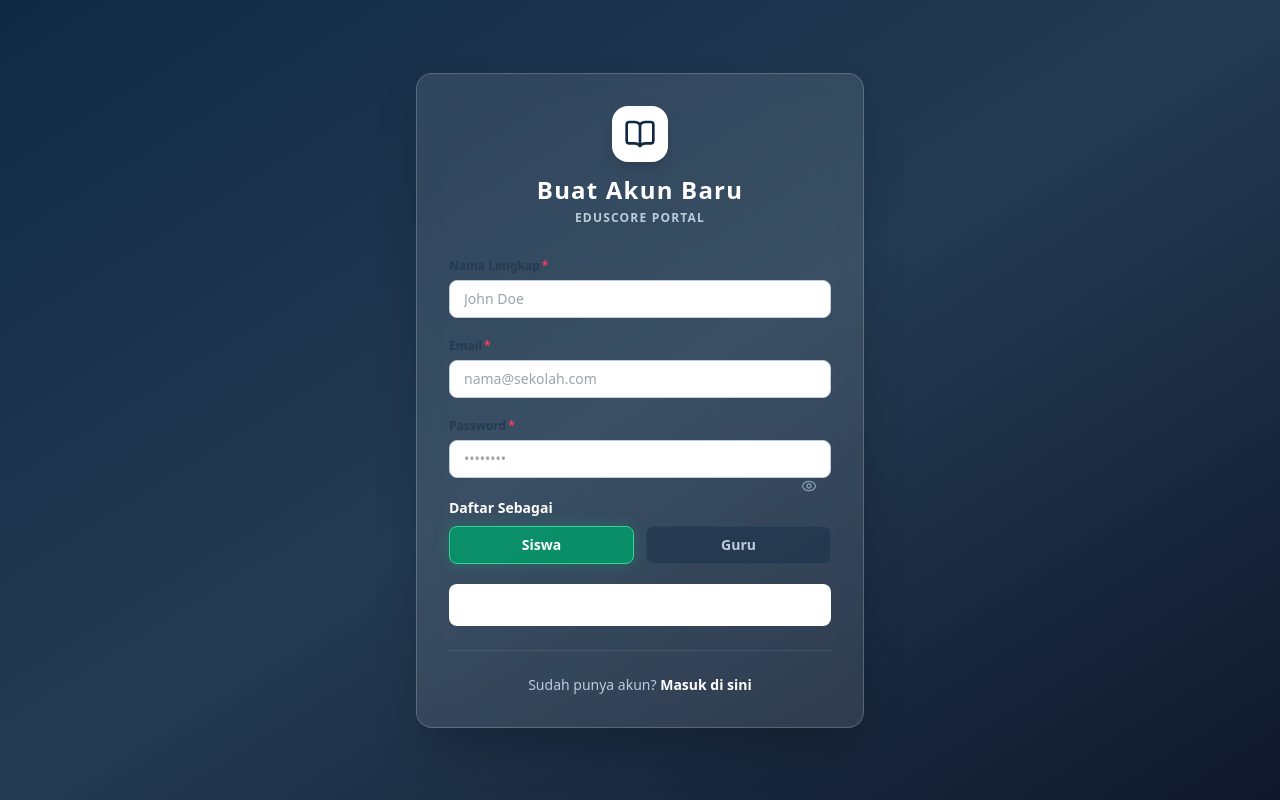
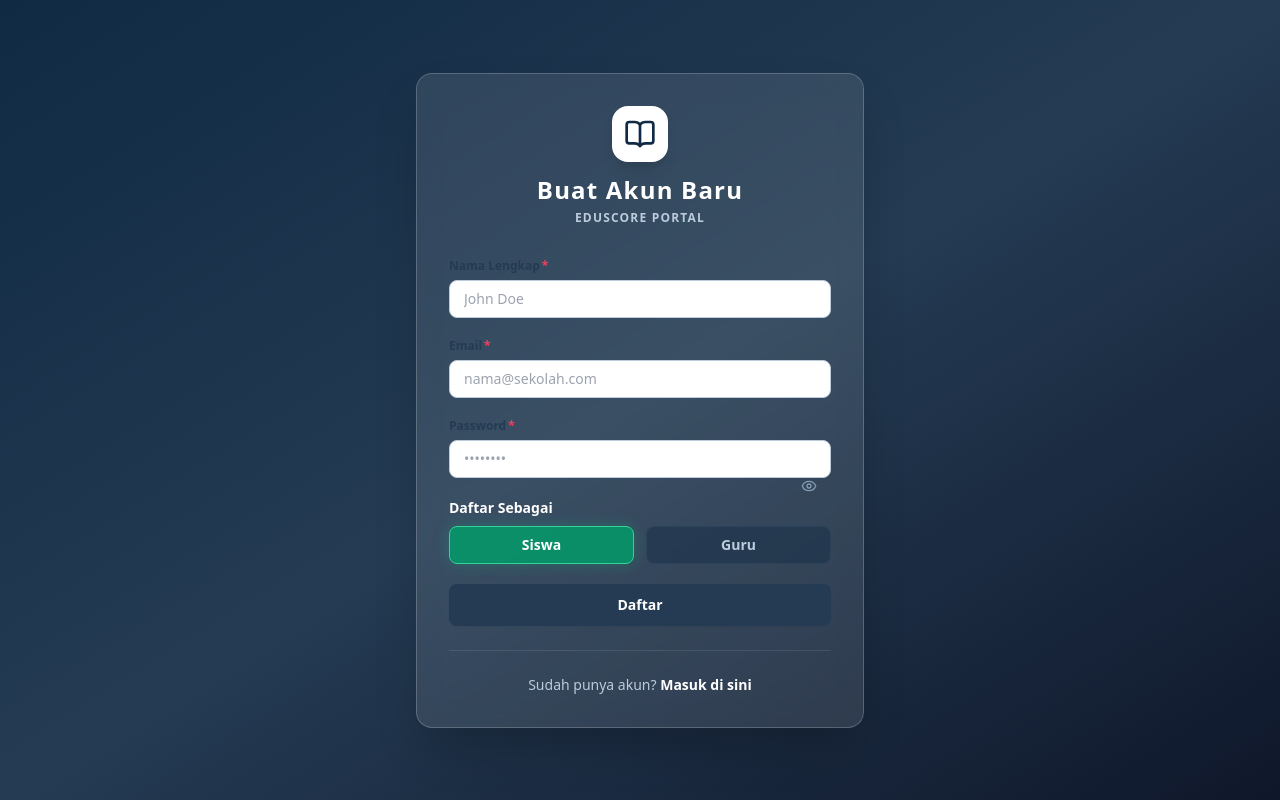
Before and after one commit to FathanMuhammad/EduScore, a React (Vite) app: page /register in a window 1280 px wide. Built offline with nearby package versions, Linux system fonts and the light colour scheme; no server answers.

Commit message:
feat(auth) : change auth register rules

```diff
--- a/src/pages/auth/Login.jsx
+++ b/src/pages/auth/Login.jsx
@@ -121,7 +121,7 @@ export default function Login() {
           <Button
             type="submit"
             variant="primary"
-            className="w-full py-2.5 mt-2 bg-white hover:bg-navy-50 text-navy-900 border border-transparent shadow-md hover:scale-[1.01]"
+            className="w-full py-2.5 mt-2 bg-navy-10 hover:bg-navy-50 text-navy-900 border border-transparent shadow-md hover:scale-[1.01]"
             loading={loading}
           >
             Masuk
--- a/src/pages/auth/Register.jsx
+++ b/src/pages/auth/Register.jsx
@@ -147,22 +147,20 @@ export default function Register() {
               <button
                 type="button"
                 onClick={() => setRole('siswa')}
-                className={`py-2 px-4 rounded-lg font-bold text-sm transition-all border ${
-                  role === 'siswa'
+                className={`py-2 px-4 rounded-lg font-bold text-sm transition-all border ${role === 'siswa'
                     ? 'bg-emerald-600/90 text-white border-emerald-400 shadow-[0_0_15px_rgba(16,185,129,0.3)]'
                     : 'bg-navy-900/40 text-navy-200 border-navy-700/50 hover:bg-navy-800/60'
-                }`}
+                  }`}
               >
                 Siswa
               </button>
               <button
                 type="button"
                 onClick={() => setRole('guru')}
-                className={`py-2 px-4 rounded-lg font-bold text-sm transition-all border ${
-                  role === 'guru'
+                className={`py-2 px-4 rounded-lg font-bold text-sm transition-all border ${role === 'guru'
                     ? 'bg-amber-600/90 text-white border-amber-400 shadow-[0_0_15px_rgba(245,158,11,0.3)]'
                     : 'bg-navy-900/40 text-navy-200 border-navy-700/50 hover:bg-navy-800/60'
-                }`}
+                  }`}
               >
                 Guru
               </button>
@@ -177,7 +175,7 @@ export default function Register() {
           <Button
             type="submit"
             variant="primary"
-            className="w-full py-2.5 mt-4 bg-white hover:bg-navy-50 text-navy-900 border border-transparent shadow-md hover:scale-[1.01]"
+            className="w-full py-2.5 mt-4 bg-navy-10 hover:bg-navy-50 text-navy-900 border border-transparent shadow-md hover:scale-[1.01]"
             loading={loading}
           >
             Daftar
```
Also changed, not shown: 1 other file (tests, documents, lock files or other folders).
